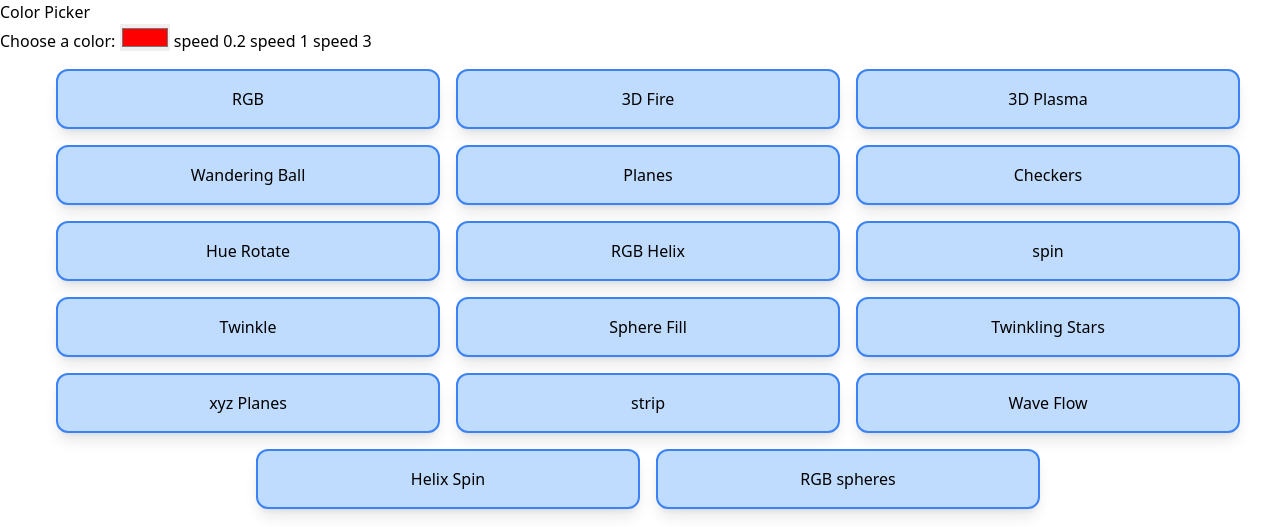
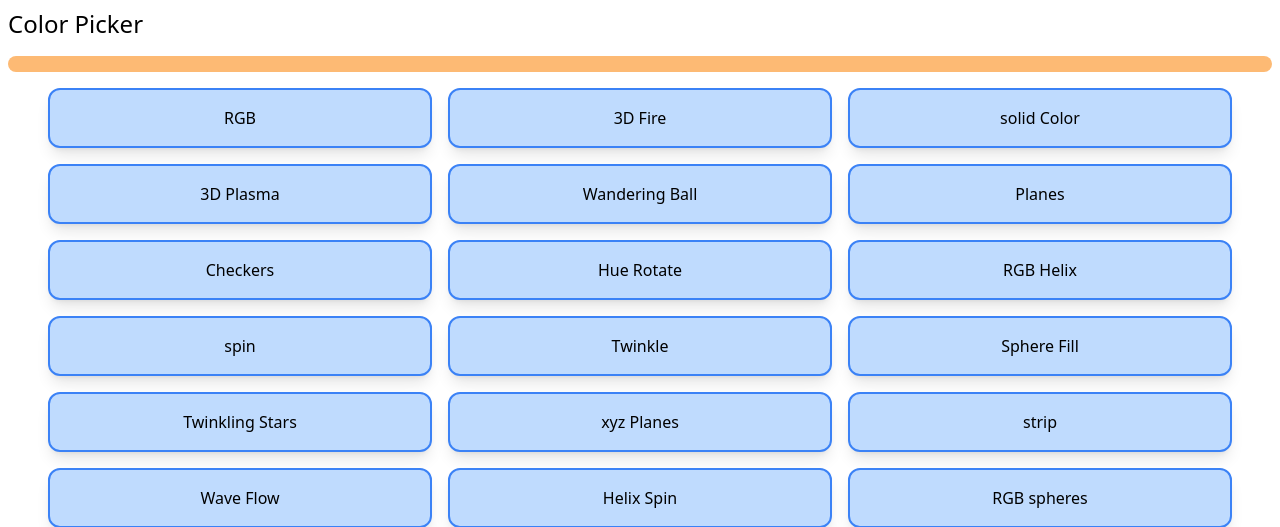
Before and after one commit to COOK1EK1W1/gridmas-tree, a Flask app: page / in a window 1280 px wide. Shown: the top 527 px of the page. Run offline with Flask 3, Linux system fonts and the light colour scheme; parts of the project's set-up code (start-up, migrations or seed data) failed here and were passed over; some libraries are stand-ins or nearby versions.

Commit message:
updated web server to show current pattern attributes

```diff
--- a/backend/templates/RangeAttr.html
+++ b/backend/templates/RangeAttr.html
@@ -1,6 +1,6 @@
 <div>
   <form hx-post="/attribute/{{attribute.name}}" hx-trigger="change" hx-swap="none">
     <label>{{attribute.name}}</label>
-    <input type="range" name="value" value="{{attribute.get()}}" min="{{attribute.min}}" max="{{attribute.max}}" step="{{attribute.step}}"/>
+    <input type="range" name="value" class="w-full" value="{{attribute.get()}}" min="{{attribute.min}}" max="{{attribute.max}}" step="{{attribute.step}}"/>
   </form>
 </div>
--- a/backend/templates/index.html
+++ b/backend/templates/index.html
@@ -9,19 +9,13 @@
 </head>
 <body>
 
-    <h2>Color Picker</h2>
+    <h2 class="p-2 text-2xl">Color Picker</h2>
 
-    <label for="colorPicker">Choose a color:</label>
-    <input onChange="sendColor()" type="color" id="colorPicker" name="colorPicker" value="#ff0000">
-
-    <button onClick="test(0.2)">speed 0.2</button>
-    <button onClick="test(1)">speed 1</button>
-    <button onClick="test(3)">speed 3</button>
-    <div id="pattern-attr">
+    <div id="pattern-attr" class="m-2 rounded-xl bg-orange-300 p-2">
 
     </div>
 
-    <div class="flex flex-wrap w-full m-2 justify-center">
+    <div class="flex flex-wrap w-full justify-center">
       {% for pattern in patterns %}
         <button class="m-2 py-4 bg-blue-200 p-2 rounded-xl w-96 shadow-lg border-2 border-blue-500" hx-get="/pattern/{{pattern.name}}" hx-target="#pattern-attr">{{pattern.display_name}}</button>
       {% endfor %}
--- a/backend/templates/pattern_config.html
+++ b/backend/templates/pattern_config.html
@@ -1,5 +1,5 @@
 <div>
-  <h2>{{ pattern.name }}</h2>
+  <h2 class="text-xl">{{ pattern.name }}</h2>
   {% for attribute in attributes %}
     {% include attribute.pattern_string() %}
   {% endfor %}
```
Also changed, not shown: backend/patterns/solid_color.py (added, +18 -0 lines).
